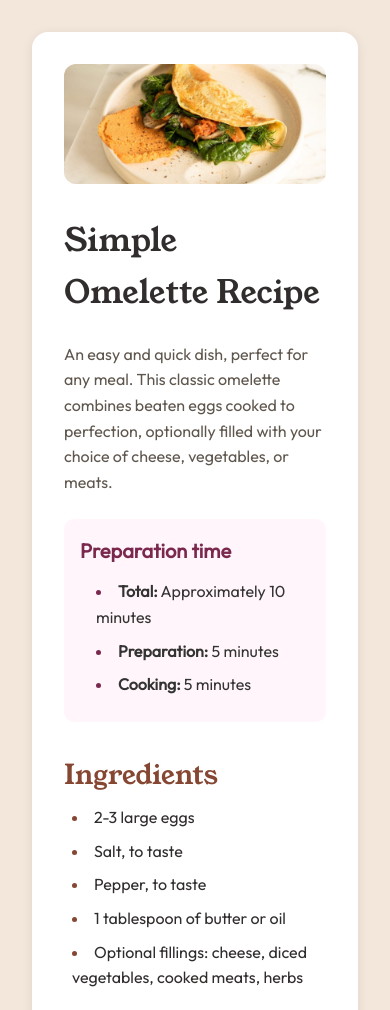
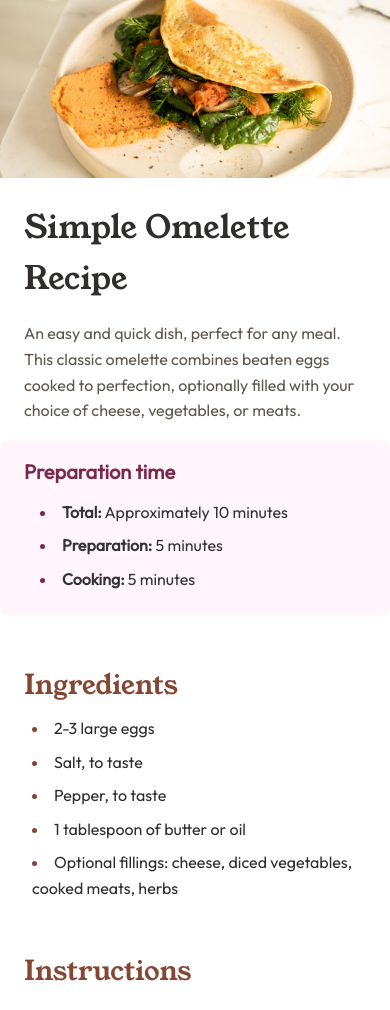
Before and after one commit to felipe16dev/FrontedMentor_Receta_, a plain HTML site: page index.html in a window 390 px wide. Shown: the top 1010 px of the page. Drawn offline with Linux system fonts and the light colour scheme.

Commit message:
responsive mobile terminado

```diff
--- a/style.css
+++ b/style.css
@@ -179,3 +179,41 @@ h1{
         }
     }
 }
+
+@media (max-width: 430px){
+    main{
+        padding: 0;
+    }
+
+    .container-article{
+        border-radius: 0;
+        padding: 0;
+    }
+
+    .header *:not(img){
+        padding: 1rem 1.5rem;
+    }
+
+    img{
+    width: 100%;
+    border-radius: 0;
+    margin-bottom: 0;
+    }
+
+    h1{
+        margin-bottom: 0;
+    }
+
+    .header p{
+    margin-top: -15px;
+    margin-bottom: 0;
+    }
+
+    .preparation, .ingredients, .instructions, .nutrition{
+        padding: 1rem 1.5rem;
+    }
+
+    .nutrition, .ingredients, .instructions{
+        margin: 0;
+    }
+}
```
